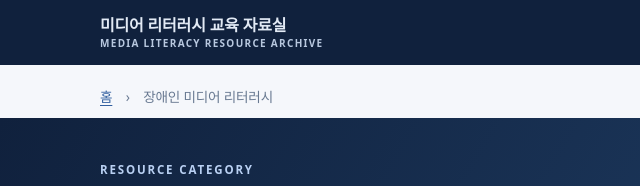
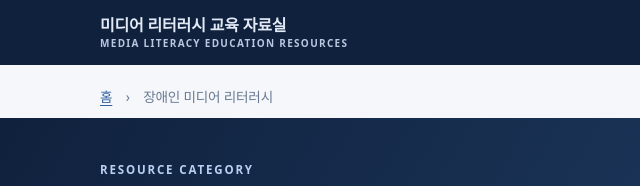
Before and after one commit to dangsclub/media-literacy-public, a plain HTML site: page categories/disability.html in a window 1280 px wide. Shown: the top 186 px of the page, 0-640 px from the left. Drawn offline with Linux system fonts and the light colour scheme.

Commit message:
자료실 명칭에서 아카이브 표현 정리

```diff
--- a/categories/disability.html
+++ b/categories/disability.html
@@ -1 +1 @@
-<!doctype html><html lang="ko"><head><meta charset="utf-8"><meta name="viewport" content="width=device-width,initial-scale=1"><title>장애인 미디어 리터러시 | 미디어 리터러시 자료실</title><link rel="stylesheet" href="/assets/archive.css"></head><body><header class="top"><div class="wrap topin"><a class="brand" href="/">미디어 리터러시 교육 자료실<small>MEDIA LITERACY RESOURCE ARCHIVE</small></a><a href="/">자료실 첫 화면</a></div></header><div class="wrap"><div class="crumb"><a href="/">홈</a>　›　장애인 미디어 리터러시</div></div><section class="hero"><div class="wrap"><div class="eyebrow">RESOURCE CATEGORY</div><h1>장애인 미디어 리터러시</h1><p>다양한 장애와 개인별 접근 요구를 고려한 교육 자료입니다.</p></div></section><main class="main"><div class="wrap"><div class="grid"><a class="card" href="/"><span class="tag">PREPARING</span><h2>자료 준비 중</h2><p>정보 접근·비판적 이해·안전한 소통·콘텐츠 표현</p></a></div></div></main><footer class="foot"><div class="wrap">미디어 리터러시 교육 자료실<small>공개 승인된 교육 자료를 제공합니다.</small></div></footer></body></html>
+<!doctype html><html lang="ko"><head><meta charset="utf-8"><meta name="viewport" content="width=device-width,initial-scale=1"><title>장애인 미디어 리터러시 | 미디어 리터러시 자료실</title><link rel="stylesheet" href="/assets/archive.css"></head><body><header class="top"><div class="wrap topin"><a class="brand" href="/">미디어 리터러시 교육 자료실<small>MEDIA LITERACY EDUCATION RESOURCES</small></a><a href="/">자료실 첫 화면</a></div></header><div class="wrap"><div class="crumb"><a href="/">홈</a>　›　장애인 미디어 리터러시</div></div><section class="hero"><div class="wrap"><div class="eyebrow">RESOURCE CATEGORY</div><h1>장애인 미디어 리터러시</h1><p>다양한 장애와 개인별 접근 요구를 고려한 교육 자료입니다.</p></div></section><main class="main"><div class="wrap"><div class="grid"><a class="card" href="/"><span class="tag">PREPARING</span><h2>자료 준비 중</h2><p>정보 접근·비판적 이해·안전한 소통·콘텐츠 표현</p></a></div></div></main><footer class="foot"><div class="wrap">미디어 리터러시 교육 자료실<small>공개 승인된 교육 자료를 제공합니다.</small></div></footer></body></html>
```
